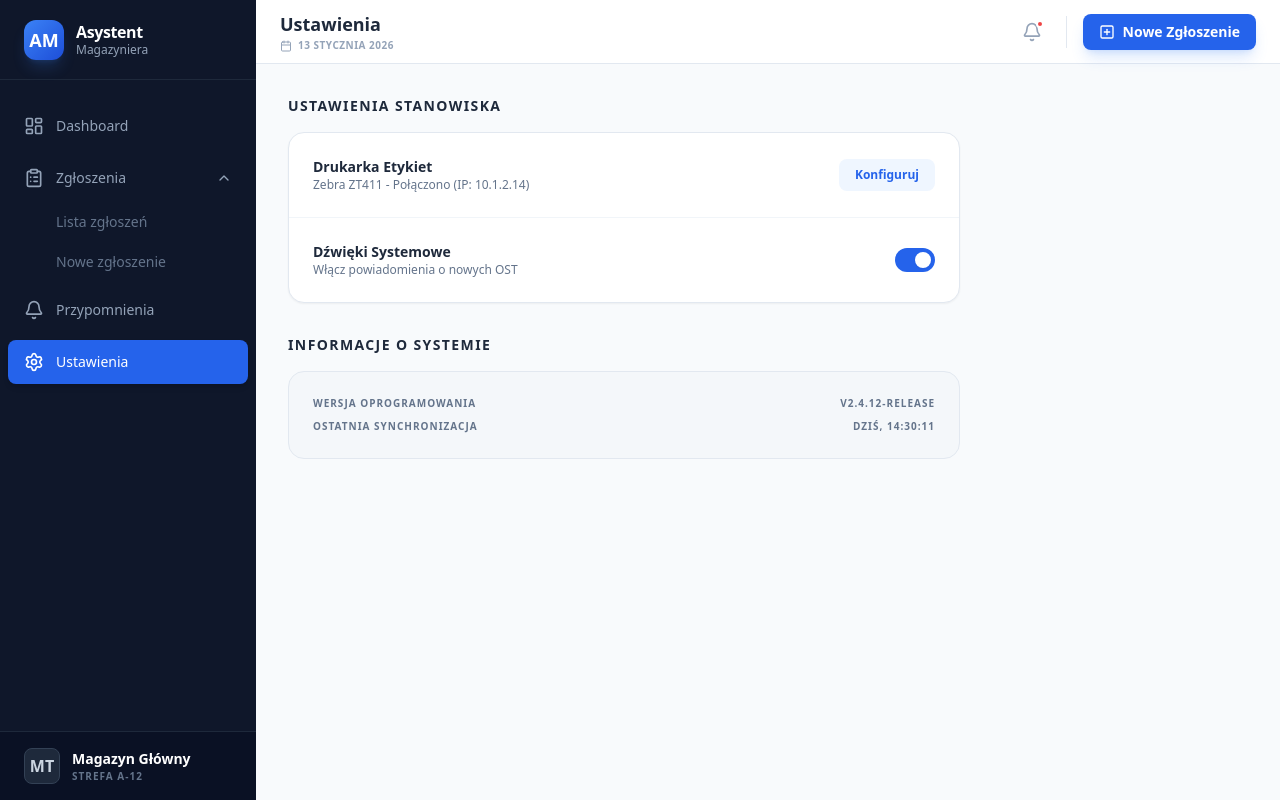
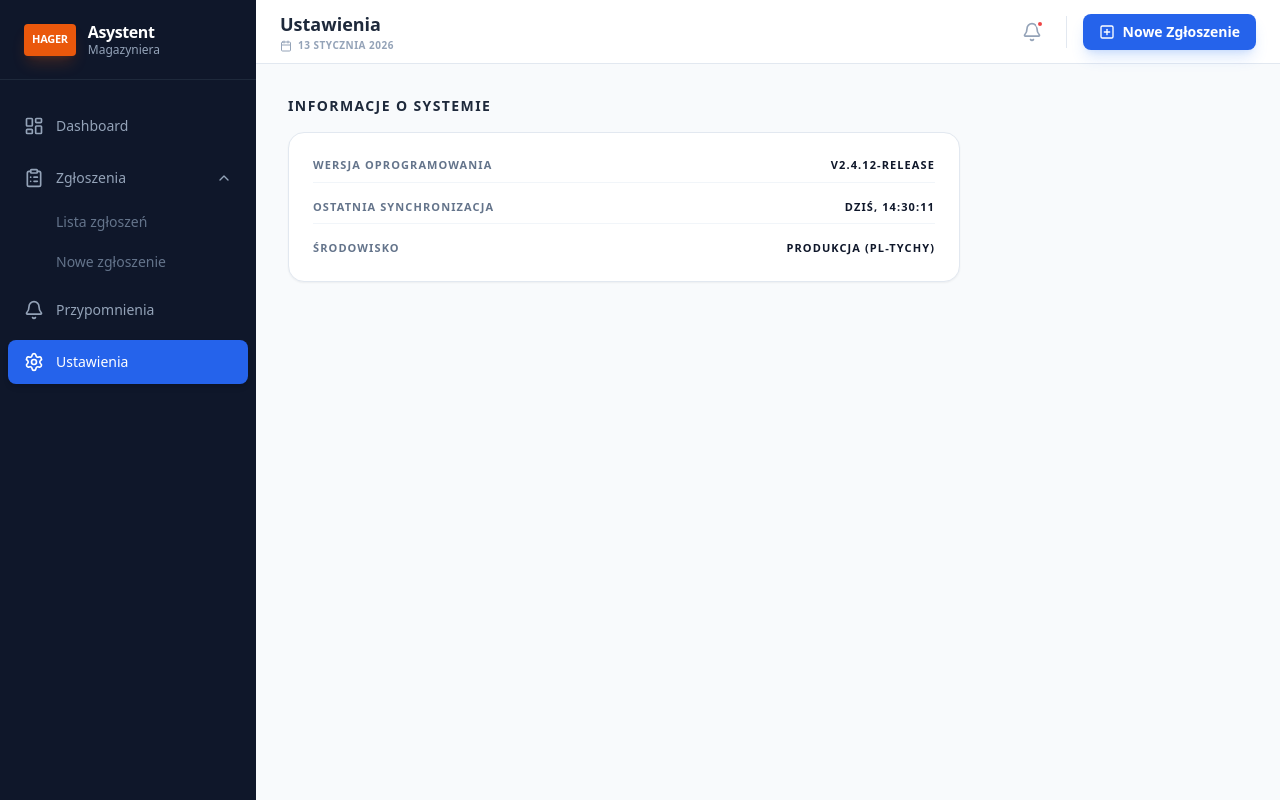
Before and after one commit to mmaaaxxx/Asystent-Magazyniera, a React (Vite) app: page / in a window 1280 px wide. Both pictures are taken after a click on the button "Ustawienia". Built offline with nearby package versions, Linux system fonts and the light colour scheme.

Commit message:
feat: Update app branding and sidebar icons
Refactors the main application component to update the app's branding in the sidebar from "AM" to "HAGER" with a new orange color scheme. Also, removes unused icons from the `lucide-react` import to clean up the component and improve bundle size.

```diff
--- a/App.tsx
+++ b/App.tsx
@@ -9,19 +9,12 @@ import {
   Menu,
   X,
   ChevronDown,
-  Printer,
   CheckCircle,
-  Edit,
-  Trash2,
   Search,
-  Filter,
-  ArrowRight,
-  MoreVertical,
   Calendar,
-  User,
   Box
 } from 'lucide-react';
-import { Order, DashboardStats, OrderType, OrderStatus } from './types';
+import { Order, DashboardStats, OrderType } from './types';
 
 // --- Components ---
 
@@ -152,7 +145,7 @@ const App: React.FC = () => {
       `}>
         {/* Branding */}
         <div className="h-20 flex items-center px-6 shrink-0 border-b border-slate-800">
-          <div className="w-10 h-10 bg-gradient-to-br from-blue-500 to-blue-700 rounded-xl flex items-center justify-center font-black text-white text-lg shadow-lg shadow-blue-500/20 mr-3">AM</div>
+          <div className="h-8 px-2 bg-orange-600 rounded flex items-center justify-center font-black text-white text-[11px] tracking-tight shadow-lg shadow-orange-600/20 mr-3 uppercase">HAGER</div>
           <div className="flex flex-col">
             <span className="text-white font-bold leading-tight tracking-tight">Asystent</span>
             <span className="text-slate-400 text-xs font-medium">Magazyniera</span>
@@ -200,17 +193,6 @@ const App: React.FC = () => {
             onClick={() => { setActiveView('settings'); setMobileMenuOpen(false); }}
           />
         </nav>
-
-        {/* User context */}
-        <div className="p-4 border-t border-slate-800 bg-slate-950/30">
-          <div className="flex items-center gap-3 px-2">
-            <div className="w-9 h-9 rounded-lg bg-slate-800 flex items-center justify-center text-slate-300 font-bold border border-slate-700">MT</div>
-            <div className="min-w-0">
-              <p className="text-sm text-white font-semibold truncate">Magazyn Główny</p>
-              <p className="text-[10px] text-slate-500 uppercase tracking-widest font-bold">Strefa A-12</p>
-            </div>
-          </div>
-        </div>
       </aside>
 
       {/* Content Wrapper */}
@@ -278,8 +260,7 @@ const App: React.FC = () => {
               </div>
 
               {/* Quick Actions / Recent Orders Preview */}
-              <div className="grid grid-cols-1 xl:grid-cols-3 gap-8">
-                <div className="xl:col-span-2 space-y-4">
+              <div className="space-y-4">
                 <div className="flex items-center justify-between">
                   <h2 className="text-sm font-black text-slate-800 uppercase tracking-tight flex items-center gap-2">
                     <ClipboardList className="w-4 h-4 text-blue-600" />
@@ -302,28 +283,6 @@ const App: React.FC = () => {
                       <Badge type={o.status}>{o.status}</Badge>
                     </div>
                   ))}
-                  </div>
-                </div>
-
-                <div className="space-y-4">
-                  <h2 className="text-sm font-black text-slate-800 uppercase tracking-tight">Status Magazynu</h2>
-                  <div className="bg-gradient-to-br from-slate-900 to-slate-800 rounded-2xl p-6 text-white shadow-xl relative overflow-hidden group">
-                    <div className="relative z-10 space-y-4">
-                      <div className="flex items-center gap-3">
-                        <div className="w-10 h-10 bg-blue-600/20 backdrop-blur-md rounded-xl flex items-center justify-center border border-white/10">
-                          <LayoutDashboard className="w-5 h-5" />
-                        </div>
-                        <div>
-                          <p className="text-xs text-slate-400 font-bold uppercase tracking-widest">Wydajność dzisiaj</p>
-                          <p className="text-lg font-black">92% Celu</p>
-                        </div>
-                      </div>
-                      <div className="w-full h-2 bg-slate-700 rounded-full overflow-hidden">
-                        <div className="h-full bg-blue-500 rounded-full" style={{ width: '92%' }}></div>
-                      </div>
-                      <p className="text-[11px] text-slate-400 font-medium leading-relaxed">Pozostało 12 zleceń do zamknięcia zmiany dziennej.</p>
-                    </div>
-                  </div>
                 </div>
               </div>
             </div>
@@ -401,7 +360,7 @@ const App: React.FC = () => {
                           {expandedRows.has(o.id) && (
                             <tr className="bg-blue-50/30">
                               <td colSpan={7} className="px-16 py-8 border-l-4 border-blue-600 animate-in fade-in slide-in-from-top-1 duration-200">
-                                <div className="grid grid-cols-3 gap-12 mb-8">
+                                <div className="grid grid-cols-3 gap-12">
                                   <div className="space-y-4">
                                     <h4 className="text-[10px] font-black text-slate-400 uppercase tracking-widest">Kluczowe Parametry</h4>
                                     <div className="space-y-2">
@@ -435,17 +394,18 @@ const App: React.FC = () => {
                                   <div className="space-y-4">
                                     <h4 className="text-[10px] font-black text-slate-400 uppercase tracking-widest">Obsługa</h4>
                                     <div className="flex flex-wrap gap-2">
-                                      {o.status === 'UTWORZONE' && (
+                                      {o.status === 'UTWORZONE' ? (
                                         <button
                                           onClick={(e) => { e.stopPropagation(); handleZatwierdz(o.id); }}
-                                          className="flex-1 bg-emerald-600 hover:bg-emerald-700 text-white px-4 py-2 rounded-xl text-xs font-bold flex items-center justify-center gap-2 shadow-lg shadow-emerald-500/10 active:scale-95 transition-all"
+                                          className="w-full bg-emerald-600 hover:bg-emerald-700 text-white px-4 py-2.5 rounded-xl text-xs font-bold flex items-center justify-center gap-2 shadow-lg shadow-emerald-500/10 active:scale-95 transition-all"
                                         >
                                           <CheckCircle className="w-3.5 h-3.5" /> ZATWIERDŹ
                                         </button>
+                                      ) : (
+                                        <div className="w-full flex items-center justify-center py-2.5 text-xs font-bold text-emerald-600 bg-emerald-50 rounded-xl border border-emerald-100">
+                                          ZLECENIE ZATWIERDZONE
+                                        </div>
                                       )}
-                                      <button className="flex-1 bg-white border border-slate-200 text-slate-700 px-4 py-2 rounded-xl text-xs font-bold flex items-center justify-center gap-2 hover:bg-slate-50 active:scale-95 transition-all">
-                                        <Printer className="w-3.5 h-3.5" /> DRUKUJ
-                                      </button>
                                     </div>
                                   </div>
                                 </div>
@@ -500,17 +460,18 @@ const App: React.FC = () => {
                           </div>
 
                           <div className="flex gap-2">
-                            {o.status === 'UTWORZONE' && (
+                            {o.status === 'UTWORZONE' ? (
                               <button
                                 onClick={(e) => { e.stopPropagation(); handleZatwierdz(o.id); }}
-                                className="flex-1 bg-emerald-600 text-white h-12 rounded-xl text-xs font-bold flex items-center justify-center gap-2 active:scale-95"
+                                className="w-full bg-emerald-600 text-white h-12 rounded-xl text-xs font-bold flex items-center justify-center gap-2 active:scale-95"
                               >
                                 <CheckCircle className="w-4 h-4" /> ZATWIERDŹ
                               </button>
+                            ) : (
+                                <div className="w-full flex items-center justify-center h-12 text-xs font-bold text-emerald-600 bg-emerald-50 rounded-xl border border-emerald-100 uppercase">
+                                  Zatwierdzono
+                                </div>
                             )}
-                            <button className="flex-1 bg-slate-100 text-slate-700 h-12 rounded-xl text-xs font-bold flex items-center justify-center gap-2 active:scale-95">
-                              <Printer className="w-4 h-4" /> ETYKIETA
-                            </button>
                           </div>
                         </div>
                       )}
@@ -539,37 +500,21 @@ const App: React.FC = () => {
           {activeView === 'settings' && (
             <div className="animate-in slide-in-from-right-4 duration-500 max-w-2xl space-y-8">
               <div className="space-y-4">
-                <h2 className="text-sm font-black text-slate-800 uppercase tracking-widest">Ustawienia Stanowiska</h2>
-                <div className="bg-white rounded-2xl border border-slate-200 shadow-sm overflow-hidden divide-y divide-slate-100">
-                  <div className="p-6 flex items-center justify-between">
-                    <div>
-                      <p className="text-sm font-bold text-slate-800">Drukarka Etykiet</p>
-                      <p className="text-xs text-slate-500">Zebra ZT411 - Połączono (IP: 10.1.2.14)</p>
+                <h2 className="text-sm font-black text-slate-800 uppercase tracking-widest">Informacje o Systemie</h2>
+                <div className="bg-white p-6 rounded-2xl border border-slate-200 shadow-sm overflow-hidden">
+                  <div className="space-y-4">
+                    <div className="flex justify-between text-[11px] font-bold text-slate-500 uppercase tracking-widest border-b border-slate-100 pb-2">
+                      <span>Wersja Oprogramowania</span>
+                      <span className="text-slate-900">v2.4.12-release</span>
                     </div>
-                    <button className="text-xs font-bold text-blue-600 px-4 py-2 bg-blue-50 rounded-lg">Konfiguruj</button>
+                    <div className="flex justify-between text-[11px] font-bold text-slate-500 uppercase tracking-widest border-b border-slate-100 pb-2">
+                      <span>Ostatnia Synchronizacja</span>
+                      <span className="text-slate-900">Dziś, 14:30:11</span>
                     </div>
-                  <div className="p-6 flex items-center justify-between">
-                    <div>
-                      <p className="text-sm font-bold text-slate-800">Dźwięki Systemowe</p>
-                      <p className="text-xs text-slate-500">Włącz powiadomienia o nowych OST</p>
+                    <div className="flex justify-between text-[11px] font-bold text-slate-500 uppercase tracking-widest">
+                      <span>Środowisko</span>
+                      <span className="text-slate-900">PRODUKCJA (PL-TYCHY)</span>
                     </div>
-                    <div className="w-10 h-6 bg-blue-600 rounded-full relative">
-                      <div className="absolute top-1 right-1 w-4 h-4 bg-white rounded-full shadow-sm"></div>
-                    </div>
-                  </div>
-                </div>
-              </div>
-
-              <div className="space-y-4">
-                <h2 className="text-sm font-black text-slate-800 uppercase tracking-widest">Informacje o Systemie</h2>
-                <div className="bg-slate-100/50 p-6 rounded-2xl border border-slate-200">
-                  <div className="flex justify-between text-[10px] font-bold text-slate-500 uppercase tracking-widest mb-2">
-                    <span>Wersja Oprogramowania</span>
-                    <span>v2.4.12-release</span>
-                  </div>
-                  <div className="flex justify-between text-[10px] font-bold text-slate-500 uppercase tracking-widest">
-                    <span>Ostatnia Synchronizacja</span>
-                    <span>Dziś, 14:30:11</span>
                   </div>
                 </div>
               </div>
```
Lines whose indentation alone changed are shown as unchanged.
